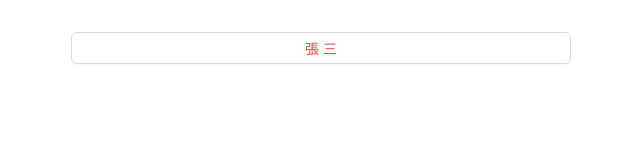
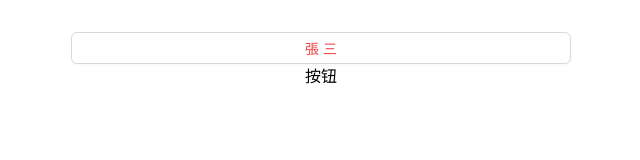
Before and after one commit to Jamesnakes/react-edityworld-ui, a React (Vite) app: page / in a window 1280 px wide. Shown: the top 160 px of the page, without its empty margins (319-959 px from the left). Built offline with nearby package versions, Linux system fonts and the light colour scheme.

Commit message:
feat:添加按钮

```diff
--- a/src/views/login/login.jsx
+++ b/src/views/login/login.jsx
@@ -15,6 +15,7 @@ class Login extends Component{
         return(
             <div>
                 <Button className="w-[500px] text-red-500" onClick={this.change.bind(this,'Nihao')}>{this.state.name}</Button>
+                <div>按钮</div>
             </div>
         )
     }
```
